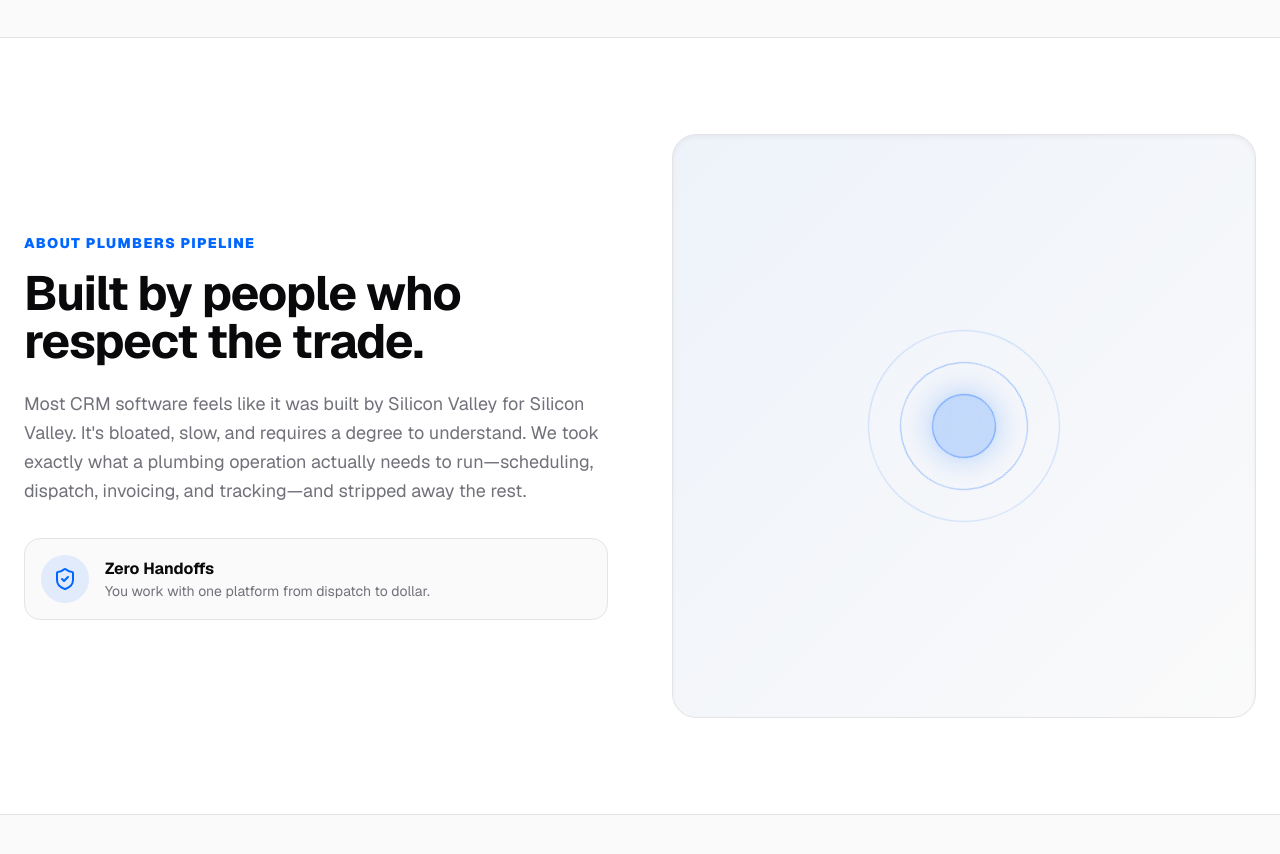
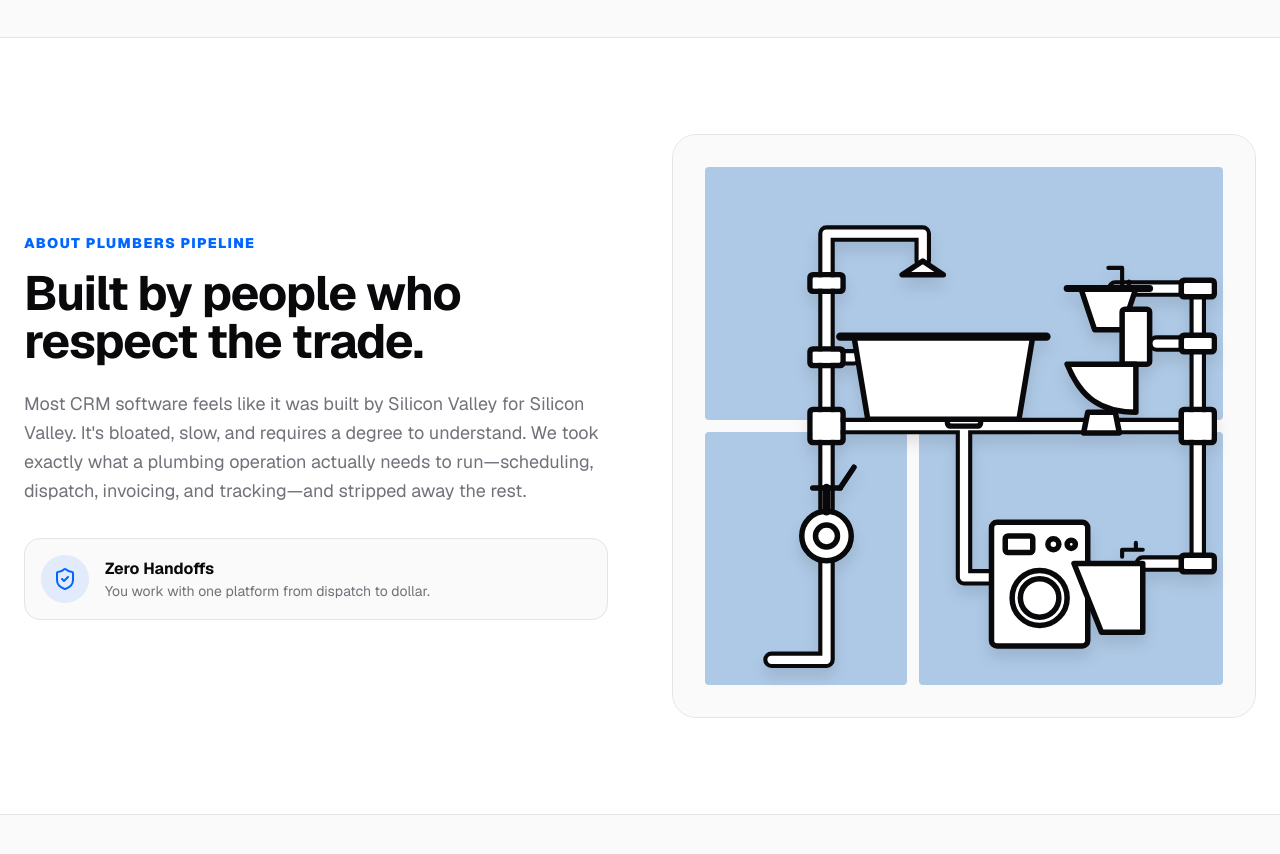
Before and after one commit to erakn16/plumbers-pipeline, a Next.js app: page / in a window 1280 px wide. Shown: the part 1900-2754 px from the top of the page. Built offline with nearby package versions, Linux system fonts and the light colour scheme.

Commit message:
Replace generic placeholder with custom generated SVG Pipeline Vector illustration

```diff
--- a/src/app/(marketing)/page.tsx
+++ b/src/app/(marketing)/page.tsx
@@ -13,6 +13,7 @@
 import Link from "next/link";
 import { BrandLogo } from "@/components/brand-logo";
 import { DemoButton } from "@/components/demo-button";
+import { PipelineVector } from "@/components/pipeline-vector";
 
 export default function MarketingPage() {
   return (
@@ -196,15 +197,8 @@
                   </div>
                 </div>
               </div>
-              <div className="relative aspect-square md:aspect-video lg:aspect-square bg-zinc-50 dark:bg-zinc-950 rounded-3xl overflow-hidden border border-border shadow-inner">
-                <div className="absolute inset-0 bg-gradient-to-br from-primary/5 to-transparent"></div>
-                <div className="absolute inset-0 flex items-center justify-center">
-                  <div className="w-48 h-48 border border-primary/20 rounded-full animate-[spin_20s_linear_infinite] flex items-center justify-center">
-                    <div className="w-32 h-32 border border-primary/40 rounded-full flex items-center justify-center animate-[spin_10s_linear_infinite_reverse]">
-                       <div className="w-16 h-16 bg-primary/20 rounded-full backdrop-blur-xl border border-primary/50 shadow-[0_0_30px_rgba(0,102,255,0.3)]"></div>
-                    </div>
-                  </div>
-                </div>
+              <div className="relative aspect-square md:aspect-video lg:aspect-square">
+                <PipelineVector />
               </div>
             </div>
           </div>
--- /dev/null
+++ b/src/components/pipeline-vector.tsx
@@ -0,0 +1,133 @@
+import React from "react";
+
+export function PipelineVector() {
+  return (
+    <div className="w-full h-full relative aspect-square md:aspect-video lg:aspect-square rounded-3xl overflow-hidden group border border-border shadow-inner">
+
+      {/* Background Room Blocks */}
+      <div className="absolute inset-0 p-8 flex flex-col gap-3 bg-zinc-50 dark:bg-zinc-950">
+        {/* Top Room */}
+        <div className="flex-1 bg-[#8FB5DF]/70 dark:bg-[#72A2D6]/40 rounded-sm transition-colors duration-500 group-hover:bg-[#8FB5DF] dark:group-hover:bg-[#72A2D6]/60"></div>
+        {/* Bottom Rooms */}
+        <div className="flex-1 flex gap-3">
+          <div className="flex-[0.4] bg-[#8FB5DF]/70 dark:bg-[#72A2D6]/40 rounded-sm transition-colors duration-500 group-hover:bg-[#8FB5DF] dark:group-hover:bg-[#72A2D6]/60"></div>
+          <div className="flex-[0.6] bg-[#8FB5DF]/70 dark:bg-[#72A2D6]/40 rounded-sm transition-colors duration-500 group-hover:bg-[#8FB5DF] dark:group-hover:bg-[#72A2D6]/60"></div>
+        </div>
+      </div>
+
+      {/* SVG Pipeline */}
+      <div className="absolute inset-0 p-4">
+        <svg viewBox="0 0 400 400" className="w-full h-full drop-shadow-xl" strokeLinecap="round" strokeLinejoin="round">
+
+          {/* ---- PIPE BACKGROUND (THICK BORDER) ---- */}
+          <g stroke="currentColor" strokeWidth="12" className="text-zinc-950 dark:text-zinc-100" fill="none">
+             {/* Main Vertical & Horizontal */}
+             <path d="M 60,370 L 100,370 L 100,200 L 370,200" />
+             {/* To Shower */}
+             <path d="M 100,200 L 100,60 L 170,60 L 170,80" />
+             {/* To Bathtub */}
+             <path d="M 100,150 L 120,150" />
+             {/* To Top Sink & Toilet */}
+             <path d="M 370,200 L 370,100 L 310,100" />
+             {/* To Toilet Water Tank */}
+             <path d="M 370,140 L 340,140" />
+             {/* To Bottom Sink */}
+             <path d="M 370,200 L 370,300 L 330,300" />
+             {/* To Washing Machine */}
+             <path d="M 200,200 L 200,310 L 220,310" />
+          </g>
+
+          {/* ---- PIPE FOREGROUND (THIN INNER) ---- */}
+          <g stroke="currentColor" strokeWidth="6" className="text-white dark:text-zinc-950" fill="none">
+             {/* Main Vertical & Horizontal */}
+             <path d="M 60,370 L 100,370 L 100,200 L 370,200" />
+             {/* To Shower */}
+             <path d="M 100,200 L 100,60 L 170,60 L 170,80" />
+             {/* To Bathtub */}
+             <path d="M 100,150 L 120,150" />
+             {/* To Top Sink & Toilet */}
+             <path d="M 370,200 L 370,100 L 310,100" />
+             {/* To Toilet Water Tank */}
+             <path d="M 370,140 L 340,140" />
+             {/* To Bottom Sink */}
+             <path d="M 370,200 L 370,300 L 330,300" />
+             {/* To Washing Machine */}
+             <path d="M 200,200 L 200,310 L 220,310" />
+          </g>
+
+          {/* ---- PIPE JOINTS/CONNECTORS ---- */}
+          {/* Black outers */}
+          <g stroke="currentColor" strokeWidth="4" className="text-zinc-950 dark:text-zinc-100" fill="white" fillOpacity="0" >
+            <rect x="88" y="188" width="24" height="24" rx="2" />
+            <rect x="88" y="90" width="24" height="12" rx="2" />
+            <rect x="88" y="144" width="24" height="12" rx="2" />
+            <rect x="188" y="188" width="24" height="12" rx="2" />
+            <rect x="358" y="188" width="24" height="24" rx="2" />
+            <rect x="358" y="134" width="24" height="12" rx="2" />
+            <rect x="358" y="294" width="24" height="12" rx="2" />
+            <rect x="358" y="94" width="24" height="12" rx="2" />
+          </g>
+          {/* White inners to map the stroke */}
+          <g fill="currentColor" className="text-white dark:text-zinc-950">
+            <rect x="90" y="190" width="20" height="20" rx="1" />
+            <rect x="90" y="92" width="20" height="8" rx="1" />
+            <rect x="90" y="146" width="20" height="8" rx="1" />
+            <rect x="190" y="190" width="20" height="8" rx="1" />
+            <rect x="360" y="190" width="20" height="20" rx="1" />
+            <rect x="360" y="136" width="20" height="8" rx="1" />
+            <rect x="360" y="296" width="20" height="8" rx="1" />
+            <rect x="360" y="96" width="20" height="8" rx="1" />
+          </g>
+
+          {/* ---- FIXTURES ---- */}
+          <g stroke="currentColor" strokeWidth="4" className="text-zinc-950 dark:text-zinc-100 fill-white dark:fill-zinc-950">
+
+            {/* Water Meter Bottom Left */}
+            <circle cx="100" cy="280" r="18" />
+            <circle cx="100" cy="280" r="8" fill="none" />
+            <path d="M 100,245 L 100,262" strokeWidth="6" />
+            {/* Valve on Meter */}
+            <path d="M 90,245 L 110,245" strokeWidth="4" />
+            <path d="M 110,245 L 120,230" strokeWidth="4" />
+
+            {/* Shower Head */}
+            <path d="M 155,90 L 185,90 L 170,80 Z" />
+
+            {/* Bathtub */}
+            <path d="M 120,135 L 250,135 L 240,195 L 130,195 Z" />
+            <path d="M 110,135 L 260,135" strokeWidth="6" strokeLinecap="round" />
+
+            {/* Top Sink (over toilet) */}
+            <path d="M 285,100 L 325,100 L 315,130 L 295,130 Z" />
+            <path d="M 275,100 L 335,100" strokeWidth="5" strokeLinecap="round" />
+            {/* Faucet on Top Sink */}
+            <path d="M 315,100 L 315,85 L 305,85" strokeWidth="3" fill="none" />
+            <path d="M 320,100 L 320,95" strokeWidth="3" fill="none" />
+
+            {/* Toilet Tank */}
+            <rect x="315" y="115" width="20" height="40" rx="2" />
+            {/* Toilet Bowl Curve */}
+            <path d="M 275,155 L 325,155 L 325,190 C 300,190 285,180 275,155 Z" />
+            {/* Toilet Pedestal */}
+            <path d="M 290,190 L 310,190 L 313,205 L 287,205 Z" />
+
+            {/* Washing Machine */}
+            <rect x="220" y="270" width="70" height="90" rx="4" />
+            <circle cx="255" cy="325" r="20" />
+            <circle cx="255" cy="325" r="14" fill="none" />
+            <rect x="230" y="280" width="20" height="12" rx="2" fill="none" />
+            <circle cx="265" cy="286" r="4" fill="none" />
+            <circle cx="278" cy="286" r="3" fill="none" />
+
+            {/* Bottom Sink */}
+            <path d="M 280,300 L 330,300 L 330,350 L 300,350 Z" />
+            {/* Faucet on Bottom Sink */}
+            <path d="M 330,290 L 315,290 L 315,295 M 325,290 L 325,285" fill="none" strokeWidth="3" />
+
+          </g>
+        </svg>
+      </div>
+
+    </div>
+  );
+}
```
